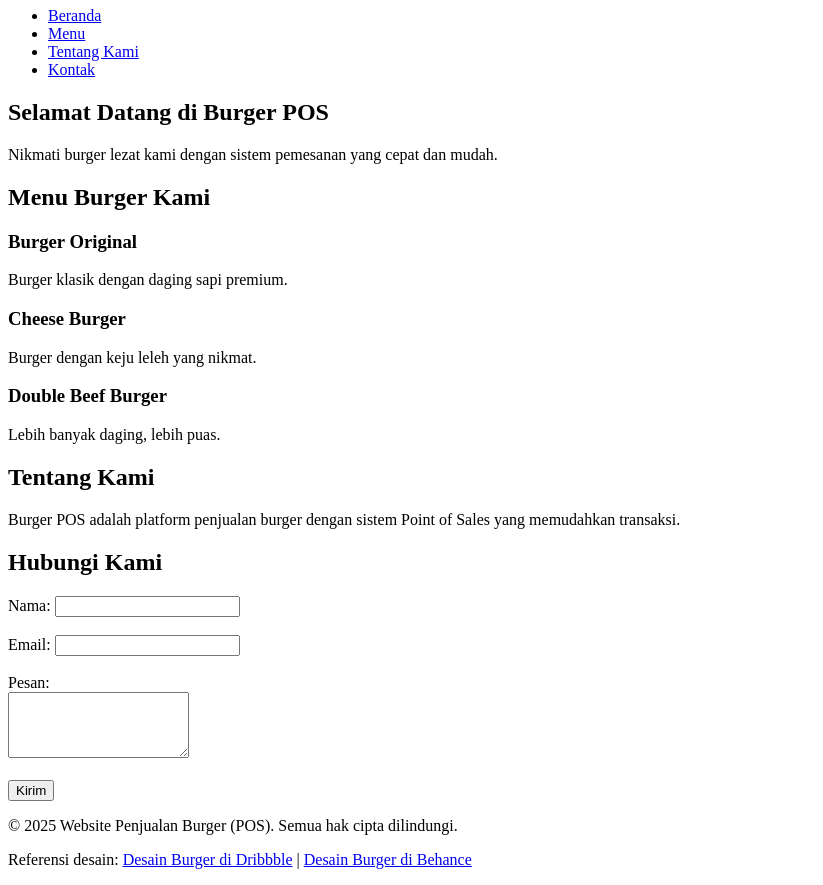
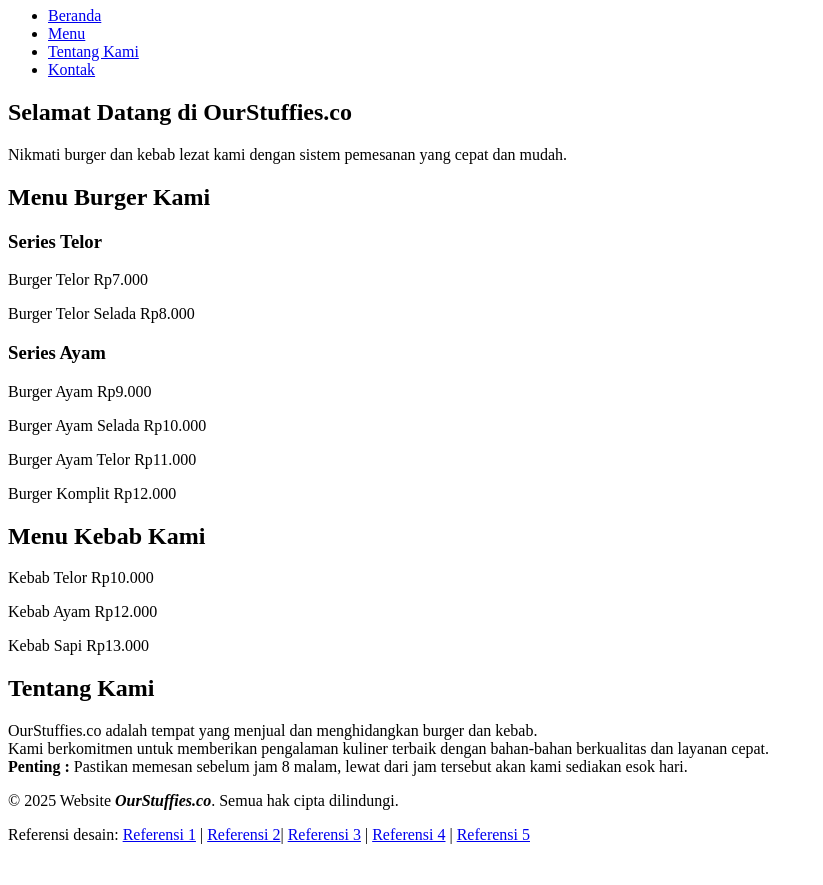
Before and after one commit to Dapaaaaaa/Praktikum-Pemrograman-Web, a plain HTML site: page index.html in a window 1280 px wide. Shown: the part 73-958 px from the top of the page, without its empty margins (0-823 px from the left). After the commit the page ends 933 px from the top, so only its background shows below. Drawn offline with Linux system fonts and the light colour scheme.

Commit message:
Fix HTML

```diff
--- a/index.html
+++ b/index.html
@@ -3,12 +3,12 @@
 <head>
     <meta charset="UTF-8">
     <meta name="viewport" content="width=device-width, initial-scale=1.0">
-    <title>POS Burger</title>
+    <title>OurStuffies.co</title>
 </head>
 <body>
   <!-- Bagian Header / Navigasi -->
   <header>
-    <h1>Website Penjualan Burger (POS)</h1>
+    <h1>OurStuffies.co</h1>
     <nav>
       <ul>
         <li><a href="#beranda">Beranda</a></li>
@@ -21,8 +21,8 @@
 
   <!-- Bagian Hero / Beranda -->
   <section id="beranda">
-    <h2>Selamat Datang di Burger POS</h2>
-    <p>Nikmati burger lezat kami dengan sistem pemesanan yang cepat dan mudah.</p>
+    <h2>Selamat Datang di OurStuffies.co</h2>
+    <p>Nikmati burger dan kebab lezat kami dengan sistem pemesanan yang cepat dan mudah.</p>
   </section>
 
   <!-- Bagian Menu -->
@@ -30,49 +30,46 @@
     <section id="menu">
       <h2>Menu Burger Kami</h2>
       <article>
-        <h3>Burger Original</h3>
-        <p>Burger klasik dengan daging sapi premium.</p>
+        <h3>Series Telor</h3>
+        <p>Burger Telor Rp7.000</p>
+        <p>Burger Telor Selada Rp8.000</p>
       </article>
       <article>
-        <h3>Cheese Burger</h3>
-        <p>Burger dengan keju leleh yang nikmat.</p>
+        <h3>Series Ayam</h3>
+        <p>Burger Ayam Rp9.000</p>
+        <p>Burger Ayam Selada Rp10.000</p>
+        <p>Burger Ayam Telor Rp11.000</p>
+        <p>Burger Komplit Rp12.000</p>
       </article>
+      <h2>Menu Kebab Kami</h2>
+      <p>Kebab Telor Rp10.000</p>
+      <p>Kebab Ayam Rp12.000</p>
+      <p>Kebab Sapi Rp13.000</p>
       <article>
-        <h3>Double Beef Burger</h3>
-        <p>Lebih banyak daging, lebih puas.</p>
+
       </article>
     </section>
 
     <!-- Bagian Tentang Kami -->
     <section id="tentang">
       <h2>Tentang Kami</h2>
-      <p>Burger POS adalah platform penjualan burger dengan sistem Point of Sales yang memudahkan transaksi.</p>
+      <p>
+        OurStuffies.co adalah tempat yang menjual dan menghidangkan burger dan kebab. <br>
+        Kami berkomitmen untuk memberikan pengalaman kuliner terbaik dengan bahan-bahan berkualitas dan layanan cepat. <br>
+        <strong>Penting : </strong>Pastikan memesan sebelum jam 8 malam, lewat dari jam tersebut akan kami sediakan esok hari.
+      </p>
     </section>
   </main>
 
-  <!-- Bagian Kontak -->
-  <section id="kontak">
-    <h2>Hubungi Kami</h2>
-    <form>
-      <label for="nama">Nama:</label>
-      <input type="text" id="nama" name="nama" required><br><br>
-
-      <label for="email">Email:</label>
-      <input type="email" id="email" name="email" required><br><br>
-
-      <label for="pesan">Pesan:</label><br>
-      <textarea id="pesan" name="pesan" rows="4" required></textarea><br><br>
-
-      <button type="submit">Kirim</button>
-    </form>
-  </section>
-
   <!-- Bagian Footer -->
   <footer>
-    <p>&copy; 2025 Website Penjualan Burger (POS). Semua hak cipta dilindungi.</p>
+    <p>&copy; 2025 Website <strong><i>OurStuffies.co</i></strong>. Semua hak cipta dilindungi.</p>
     <p>Referensi desain:
-      <a href="https://dribbble.com/tags/burger_website" target="_blank">Desain Burger di Dribbble</a> |
-      <a href="https://www.behance.net/search/projects?search=burger%20website" target="_blank">Desain Burger di Behance</a>
+      <a href="https://franpos.com/burger-pos/" target="_blank">Referensi 1</a> |
+      <a href="https://www.myr.io/burger-joints" target="_blank">Referensi 2</a>|
+      <a href="https://www.slantco.com/pizza-burger" target="_blank">Referensi 3</a> |
+      <a href="https://restorapos.com/pos-software-burger-sandwich-shop" target="_blank">Referensi 4</a> |
+      <a href="https://www.hungerrush.com/cuisine/burgers-pos/" target="_blank">Referensi 5</a>
     </p>
   </footer>
 </body>
```
